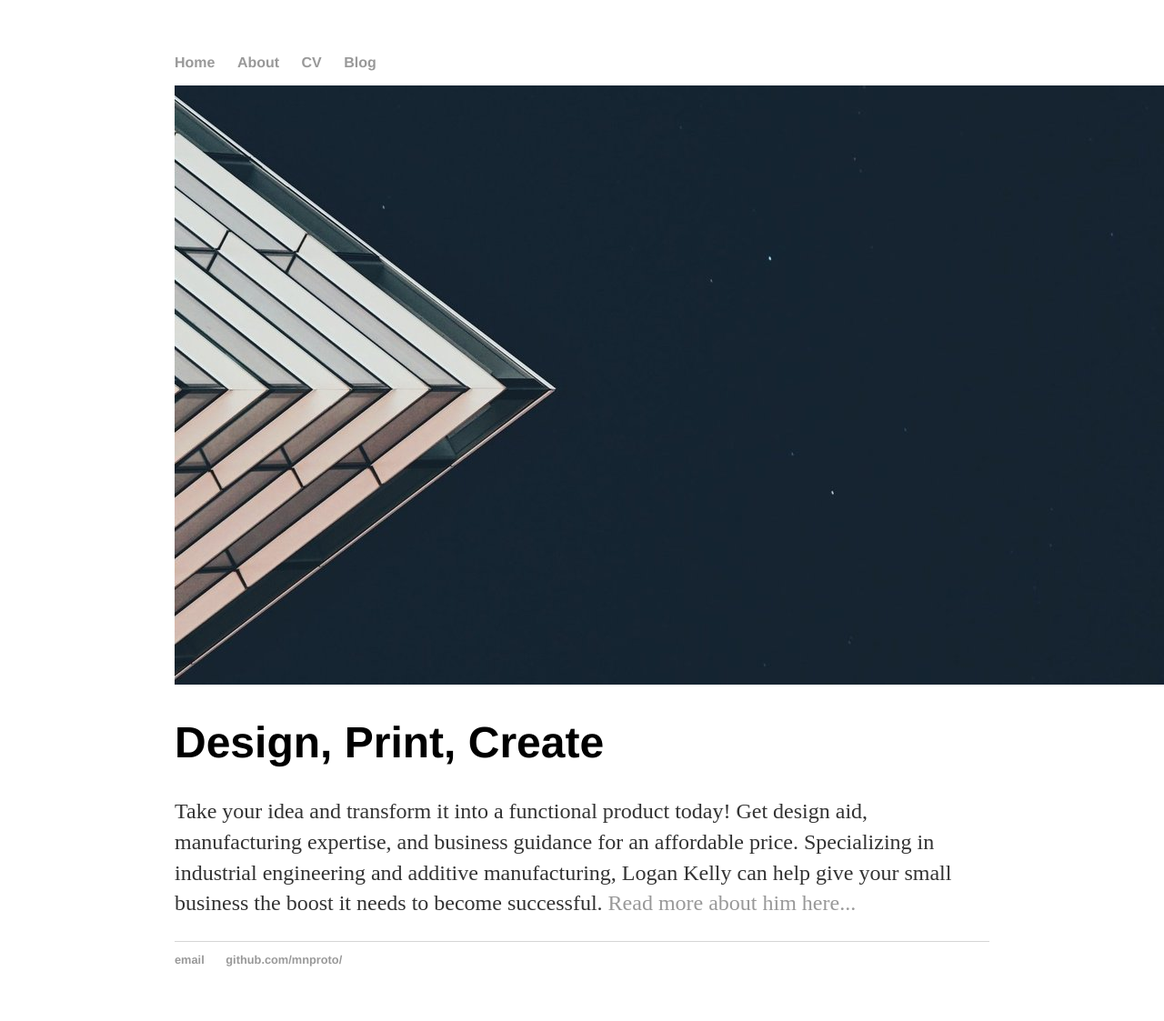
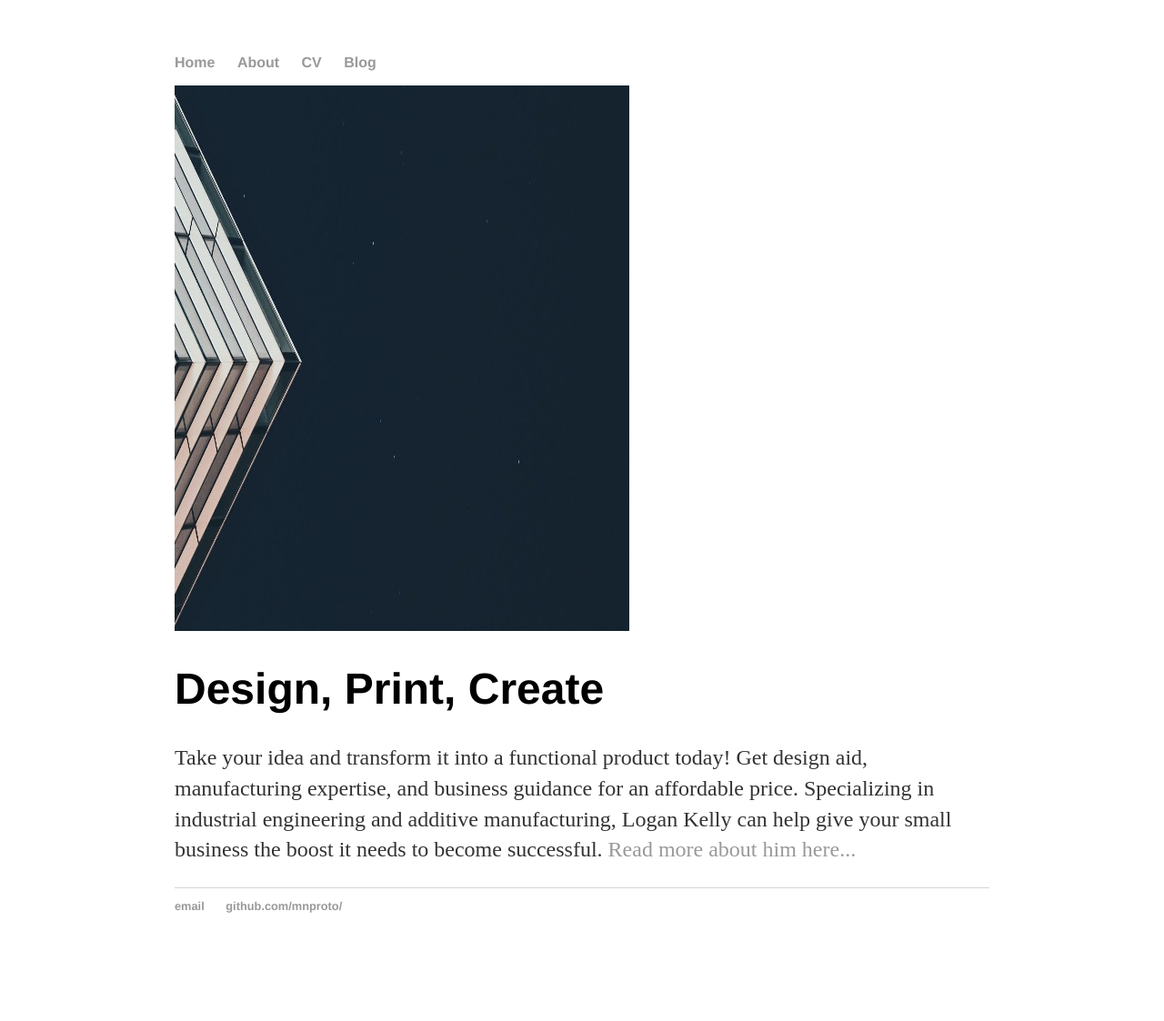
Before and after one commit to mnproto/mnproto.github.io, a Jekyll site: the page built from index.html, in a window 1280 px wide. Shown: the whole page at 91% size. Built offline with Jekyll 4.4.1, drawn with Linux system fonts in a browser that asks for light colours; after the commit the page ends 1064 px from its top, so only the background shows below that.

Commit message:
Update index.html

```diff
--- a/index.html
+++ b/index.html
@@ -2,8 +2,9 @@
 layout: default
 title: MNProto
 ---
-<img src="/images/header.jpg" alt="test">
+
 <div class="blurb">
+	<img src="/images/header.jpg" style="width:500px;height:600px;">
 	<h1>Design, Print, Create</h1>
 	<p>Take your idea and transform it into a functional product today! Get design aid, manufacturing expertise, and business guidance for an affordable price.
 		Specializing in industrial engineering and additive manufacturing, Logan Kelly can help give your small business the boost it needs to become successful.
```
